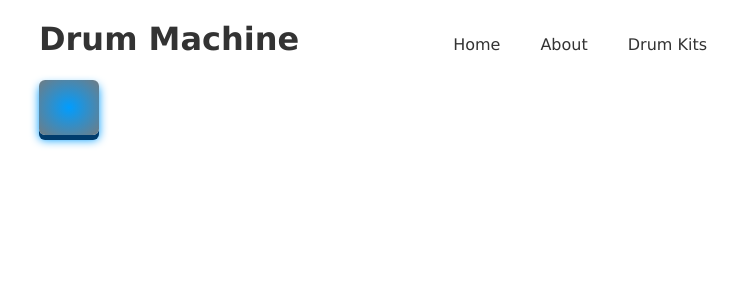
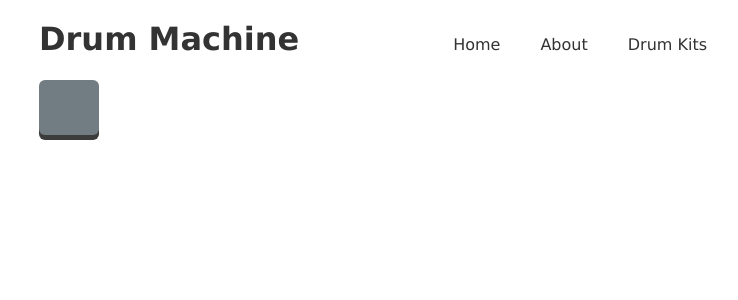
Before and after one commit to Pololops/Drum-Machine, a Next.js app: page / in a window 1280 px wide. Shown: the top 300 px of the page, without its empty margins (257-995 px from the left). Built offline with nearby package versions, Linux system fonts and the light colour scheme.

Commit message:
FEATURE - add isActive props to Button

```diff
--- a/components/Button/Button.tsx
+++ b/components/Button/Button.tsx
@@ -1,5 +1,12 @@
 import styles from './Button.module.css';
 
-export const Button = () => {
-  return <button className={`${styles.button} ${styles.on}`}></button>;
+type PropsButton = {
+  isActive?: boolean;
+};
+
+export const Button = ({ isActive }: PropsButton) => {
+  const stylesButton =
+    `${styles.button} ${isActive ? styles.on : styles.off}`;
+
+  return <button className={stylesButton}></button>;
 }
```
